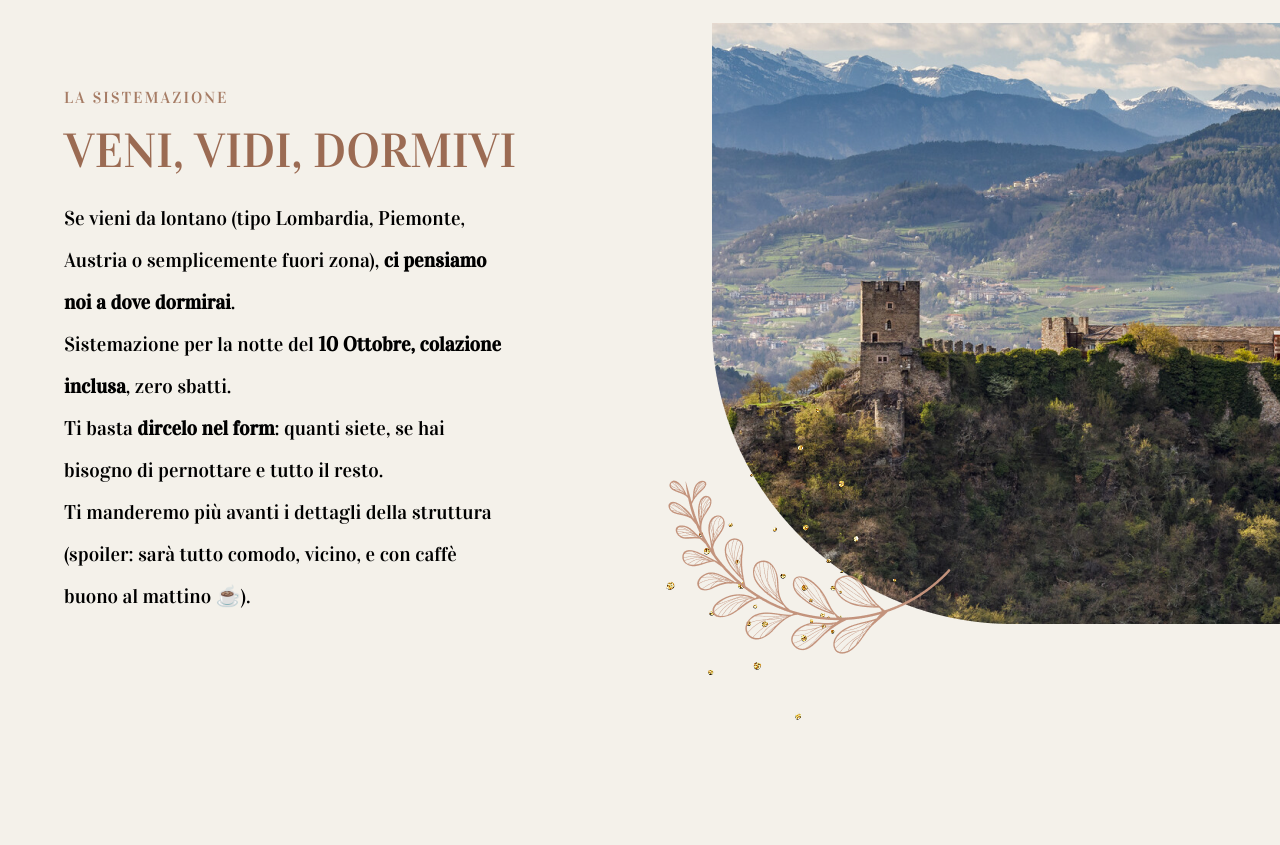
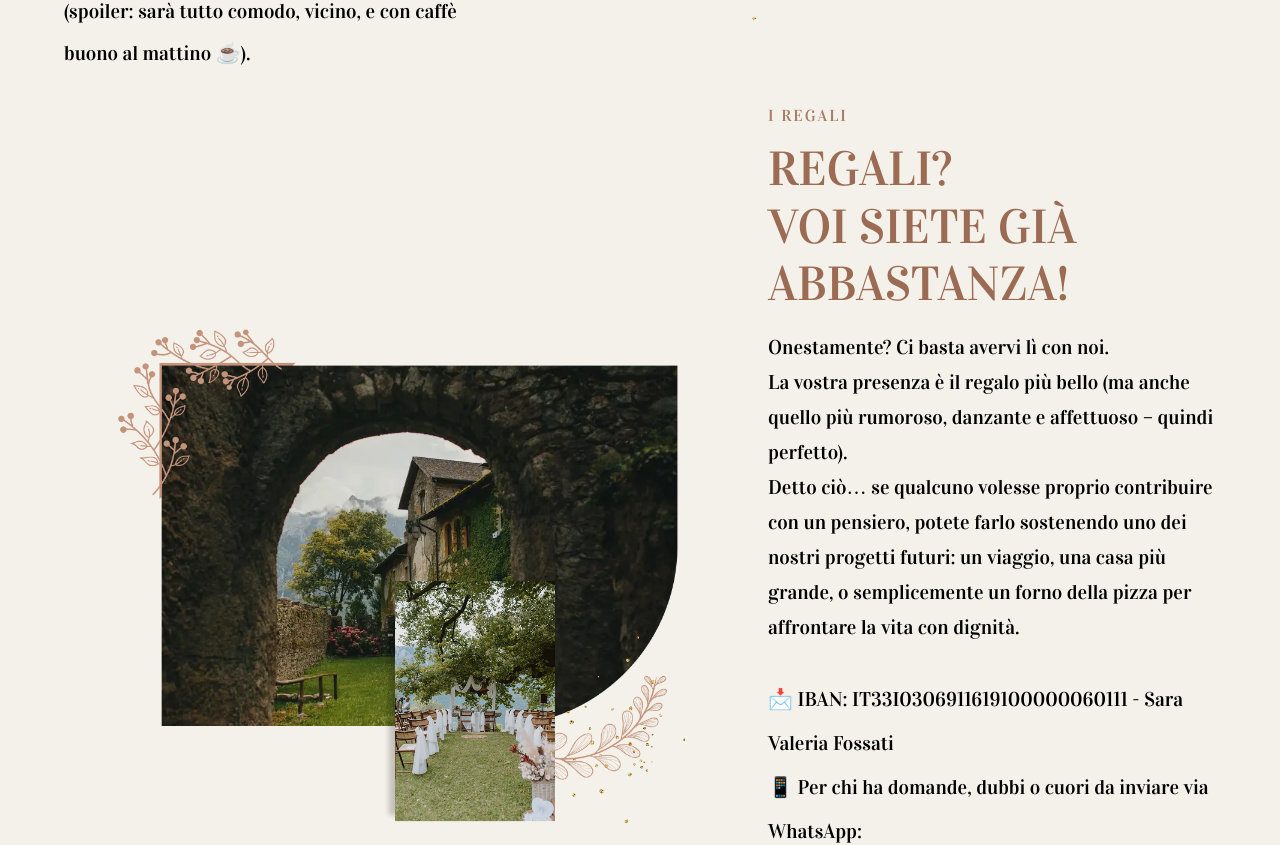
Before and after one commit to Sarafossati/saraeverenawedding, a React (Create React App) app: page / in a window 1280 px wide. Shown: the part 2273-3118 px from the top of the page. Built offline with nearby package versions, Linux system fonts and the light colour scheme.

Commit message:
fix: responsive content

```diff
--- a/src/App.css
+++ b/src/App.css
@@ -350,7 +350,7 @@
 }
 
 .banner {
-  height: 70%;
+  width: 90%;
   object-fit: contain;
 }
 
@@ -359,7 +359,6 @@
   display: flex;
   justify-content: flex-start;
   align-items: center;
-  /* padding-right: 5vw; */
   padding-left: 0;
 }
 
--- a/src/App.js
+++ b/src/App.js
@@ -217,7 +217,7 @@
             <div className="hero-text-container">
               <div className="hero-text">
                 <h5>I REGALI</h5>
-                <h1 style={{ whiteSpace: "nowrap" }}>
+                <h1>
                   REGALI?
                   <br />
                   VOI SIETE GIÀ ABBASTANZA!
--- a/src/components/form/FormConferma.js
+++ b/src/components/form/FormConferma.js
@@ -141,7 +141,7 @@
         />
       </label>
       <label>
-      <span className="title">🏨 Notte del 10/11 Ottobre – Serve un tetto?</span>
+      <span className="title">🏨 Notte del 10 Ottobre – Serve un tetto?</span>
         <label>Hai bisogno di pernottare? Per quante persone?</label>
         <span className="formDesc">(Pensato per chi arriva dalla Lombardia, Piemonte, Austria o altre terre lontane…)</span>
         <input
```
